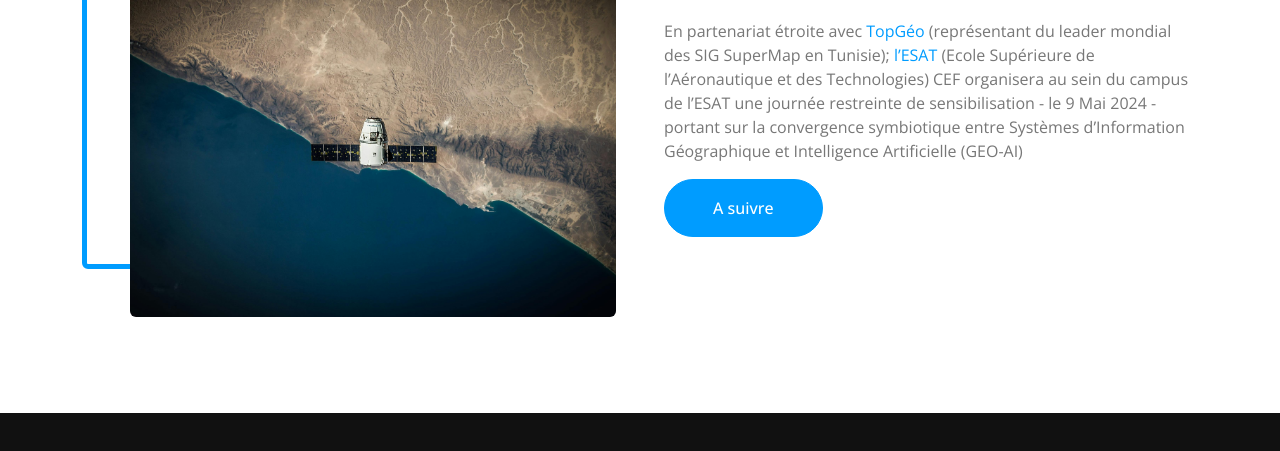
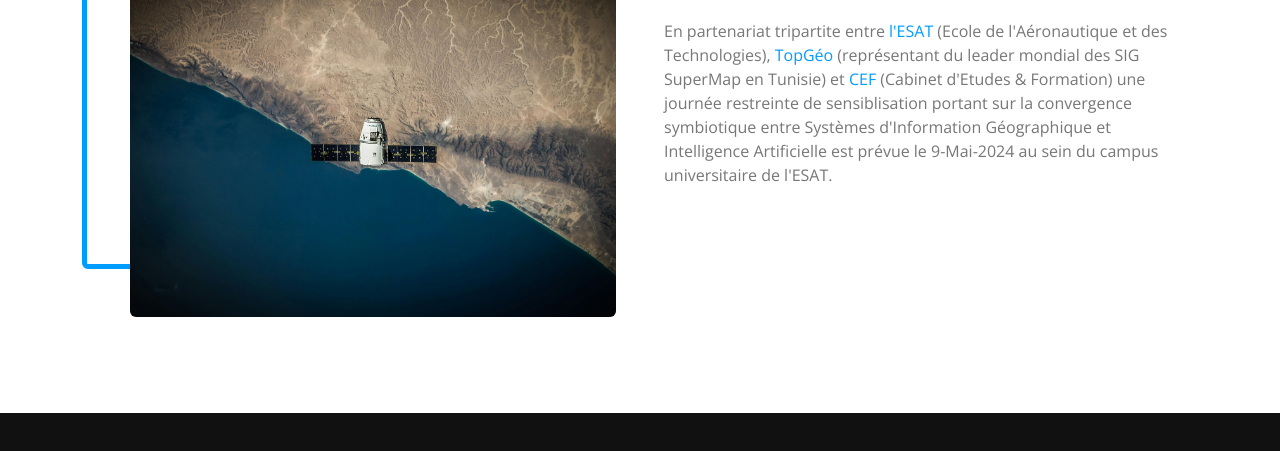
Before and after one commit to hechem969/CEF, a plain HTML site: page testimonial.html in a window 1280 px wide. Shown: the part 365-816 px from the top of the page. Drawn offline with nearby package versions, Linux system fonts and the light colour scheme.

Commit message:
Update testimonial.html

```diff
--- a/testimonial.html
+++ b/testimonial.html
@@ -120,11 +120,12 @@
                     <div class="h-100">
                         <h6 class="section-title bg-white text-start text-primary pe-3">Une première en Afrique !</h6>
                         <h1 class="display-6 mb-4"> SIG + IA</h1>
-                        <p>En partenariat étroite avec <span class="text-primary">TopGéo</span> (représentant du leader mondial des SIG SuperMap en Tunisie);
-<span class="text-primary">l’ESAT</span> (Ecole Supérieure de l’Aéronautique et des Technologies) CEF organisera au sein du campus
-de l’ESAT une journée restreinte de sensibilisation - le 9 Mai 2024 - portant sur la convergence
-symbiotique entre Systèmes d’Information Géographique et Intelligence Artificielle (GEO-AI)</p>
-                        <a class="btn btn-primary rounded-pill py-3 px-5" href="">A suivre</a>
+                        <p>En partenariat tripartite entre <span class="text-primary"> l'ESAT </span>
+                           (Ecole de l'Aéronautique et des Technologies), <span class="text-primary">TopGéo</span>
+                           (représentant du leader mondial des SIG SuperMap en Tunisie) et <span class="text-primary">CEF</span>
+                           (Cabinet d'Etudes & Formation) une journée restreinte de sensiblisation portant sur la convergence
+                           symbiotique entre Systèmes d'Information Géographique et Intelligence Artificielle est prévue le 9-Mai-2024
+                           au sein du campus universitaire de l'ESAT.
                     </div>
                 </div>
             </div>
```
